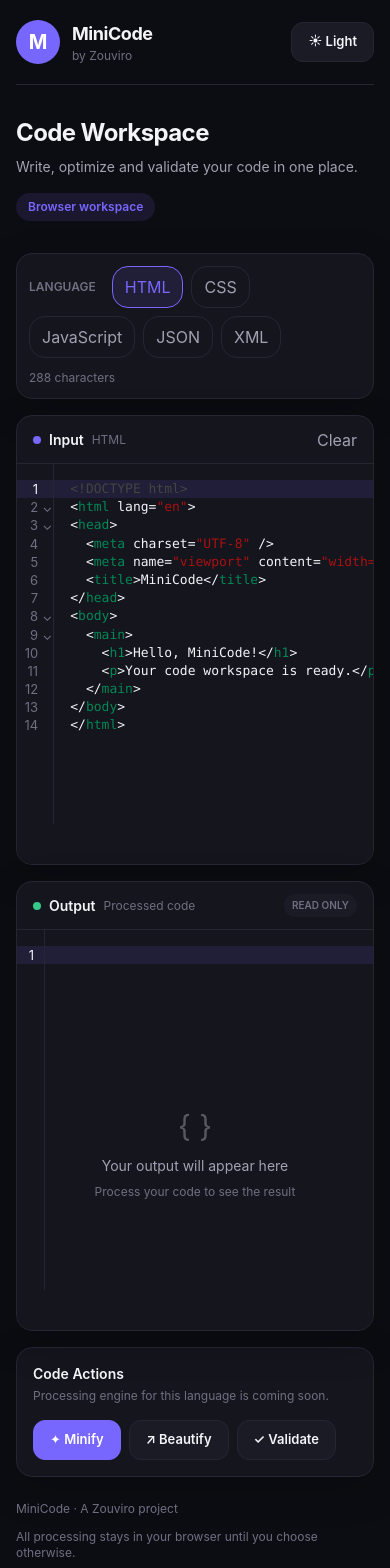
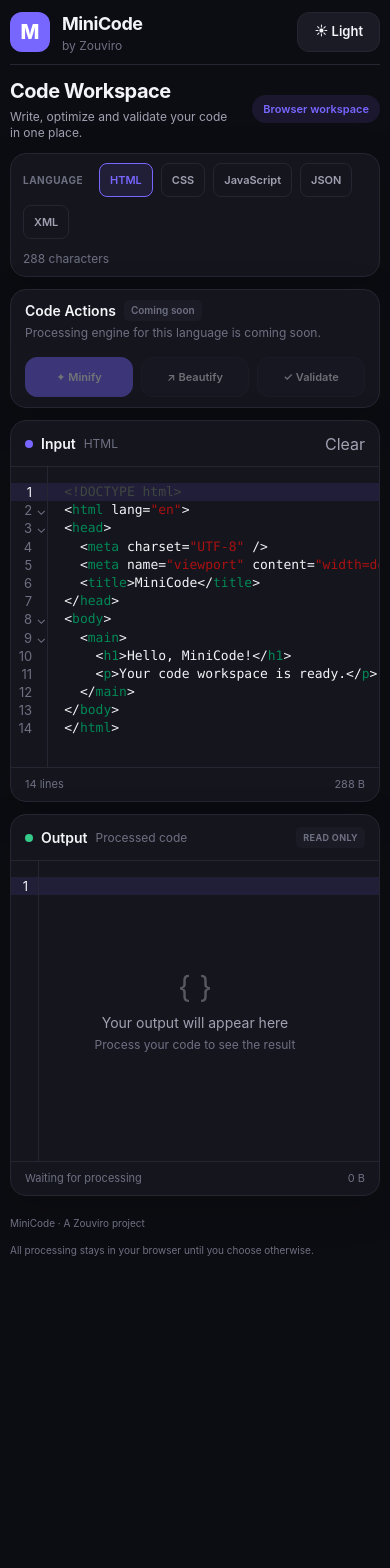
Before and after one commit to N4choiR/ZouviroMC, a React (Vite) app in the folder apps/web/: page / in a window 390 px wide. Shown: the top 1568 px of the page. After the commit the page ends 1276 px from the top, so only its background shows below. Built offline with nearby package versions, Linux system fonts and the light colour scheme.

Commit message:
feat: optimize responsive workspace layout

```diff
--- a/apps/web/src/app/App.tsx
+++ b/apps/web/src/app/App.tsx
@@ -1,8 +1,5 @@
 import { useEffect, useState } from "react";
-import {
-  CodeEditor,
-  type CodeLanguage,
-} from "../components/editor/CodeEditor";
+import { CodeEditor, type CodeLanguage } from "../components/editor/CodeEditor";
 import { processJson, type JsonOperation } from "../engines/browser/json.engine";
 
 type Theme = "dark" | "light";
@@ -37,7 +34,6 @@ const initialCode: Record<CodeLanguage, string> = {
   </main>
 </body>
 </html>`,
-
   css: `/* MiniCode CSS Example */
 
 .container {
@@ -53,7 +49,6 @@ const initialCode: Record<CodeLanguage, string> = {
   font-size: 32px;
   font-weight: bold;
 }`,
-
   javascript: `// MiniCode JavaScript Example
 
 const app = {
@@ -66,7 +61,6 @@ function greet(name) {
 }
 
 console.log(greet(app.name));`,
-
   json: `{
   "name": "MiniCode",
   "version": "1.0.0",
@@ -79,7 +73,6 @@ console.log(greet(app.name));`,
     "XML"
   ]
 }`,
-
   xml: `<?xml version="1.0" encoding="UTF-8"?>
 <project>
   <name>MiniCode</name>
@@ -112,66 +105,36 @@ function App() {
   });
 
   const [language, setLanguage] = useState<CodeLanguage>("html");
-
-  const [codes, setCodes] =
-    useState<Record<CodeLanguage, string>>(initialCode);
-
-  const [outputs, setOutputs] =
-    useState<Record<CodeLanguage, string>>(emptyOutputs);
-
+  const [codes, setCodes] = useState<Record<CodeLanguage, string>>(initialCode);
+  const [outputs, setOutputs] = useState<Record<CodeLanguage, string>>(emptyOutputs);
   const [indentation, setIndentation] = useState<Indentation>(2);
-
   const [statuses, setStatuses] =
     useState<Partial<Record<CodeLanguage, OperationStatus>>>({});
 
   const source = codes[language];
   const output = outputs[language];
   const status = statuses[language];
+  const isJson = language === "json";
 
   const setSource = (value: string) => {
-    setCodes((current) => ({
-      ...current,
-      [language]: value,
-    }));
-
-    setStatuses((current) => ({
-      ...current,
-      [language]: undefined,
-    }));
-
-    setOutputs((current) => ({
-      ...current,
-      [language]: "",
-    }));
+    setCodes((current) => ({ ...current, [language]: value }));
+    setStatuses((current) => ({ ...current, [language]: undefined }));
+    setOutputs((current) => ({ ...current, [language]: "" }));
   };
 
   const clearCurrentLanguage = () => {
-    setCodes((current) => ({
-      ...current,
-      [language]: "",
-    }));
-
-    setOutputs((current) => ({
-      ...current,
-      [language]: "",
-    }));
-
-    setStatuses((current) => ({
-      ...current,
-      [language]: undefined,
-    }));
+    setCodes((current) => ({ ...current, [language]: "" }));
+    setOutputs((current) => ({ ...current, [language]: "" }));
+    setStatuses((current) => ({ ...current, [language]: undefined }));
   };
 
   const handleJsonOperation = (operation: JsonOperation) => {
-    if (language !== "json") return;
+    if (!isJson) return;
 
     const result = processJson(source, operation, indentation);
 
     if (result.success && operation !== "validate") {
-      setOutputs((current) => ({
-        ...current,
-        json: result.output,
-      }));
+      setOutputs((current) => ({ ...current, json: result.output }));
     }
 
     setStatuses((current) => ({
@@ -206,44 +169,27 @@ function App() {
       ? Math.max(0, ((sourceSize - outputSize) / sourceSize) * 100)
       : null;
 
-  const isJson = language === "json";
+  return (
+    <main className="mc-app-shell">
+      <div className="mc-app-container">
 
-  return (
-    <main className="min-h-screen px-4 py-5 sm:px-7 lg:px-10">
-      <div className="mx-auto max-w-[1600px]">
-
-        {/* Header */}
-        <header
-          className="flex flex-wrap items-center justify-between gap-4 border-b pb-5"
-          style={{ borderColor: "var(--border-subtle)" }}
-        >
+        <header className="mc-header">
           <div className="flex items-center gap-3">
-            <div
-              className="flex h-11 w-11 items-center justify-center rounded-xl text-xl font-bold text-white"
-              style={{ background: "var(--color-accent)" }}
-            >
-              M
-            </div>
-
+            <div className="mc-brand-mark">M</div>
             <div>
-              <h1 className="text-lg font-bold tracking-tight">
-                MiniCode
-              </h1>
+              <h1 className="text-lg font-bold tracking-tight">MiniCode</h1>
               <p className="text-xs mc-muted">by Zouviro</p>
             </div>
           </div>
 
-          <div className="flex items-center gap-2">
+          <div className="flex items-center gap-3">
             <span className="hidden text-xs mc-muted sm:inline">
               Lightweight Online Code Toolkit
             </span>
-
             <button
               className="mc-button"
               onClick={() =>
-                setTheme((current) =>
-                  current === "dark" ? "light" : "dark"
-                )
+                setTheme((current) => current === "dark" ? "light" : "dark")
               }
               aria-label="Toggle color theme"
             >
@@ -252,35 +198,19 @@ function App() {
           </div>
         </header>
 
-        {/* Workspace Heading */}
-        <section className="py-8">
-          <div className="flex flex-wrap items-center justify-between gap-4">
-            <div>
-              <h2 className="text-2xl font-bold tracking-tight sm:text-3xl">
-                Code Workspace
-              </h2>
-
-              <p className="mt-2 text-sm mc-secondary">
-                Write, optimize and validate your code in one place.
-              </p>
-            </div>
-
-            <span
-              className="rounded-full px-3 py-1.5 text-xs font-semibold"
-              style={{
-                background: "var(--color-accent-soft)",
-                color: "var(--color-accent)",
-              }}
-            >
-              Browser workspace
-            </span>
+        <section className="mc-workspace-heading">
+          <div>
+            <h2 className="text-xl font-bold tracking-tight">Code Workspace</h2>
+            <p className="mt-1 text-xs mc-secondary">
+              Write, optimize and validate your code in one place.
+            </p>
           </div>
+          <span className="mc-workspace-badge">Browser workspace</span>
         </section>
 
-        {/* Language Selector */}
-        <section className="mc-panel mb-4 flex flex-wrap items-center justify-between gap-3 p-3">
+        <section className="mc-panel mc-language-bar">
           <div className="flex flex-wrap items-center gap-2">
-            <span className="mr-2 text-xs font-semibold mc-muted">
+            <span className="mr-2 text-[10px] font-bold tracking-wider mc-muted">
               LANGUAGE
             </span>
 
@@ -289,21 +219,9 @@ function App() {
                 key={item.id}
                 onClick={() => setLanguage(item.id)}
                 aria-pressed={language === item.id}
-                className="rounded-lg border px-3 py-2 text-xs font-semibold transition-colors"
-                style={{
-                  background:
-                    language === item.id
-                      ? "var(--color-accent-soft)"
-                      : "transparent",
-                  borderColor:
-                    language === item.id
-                      ? "var(--color-accent)"
-                      : "var(--border-subtle)",
-                  color:
-                    language === item.id
-                      ? "var(--color-accent)"
-                      : "var(--text-secondary)",
-                }}
+                className={`mc-language-button ${
+                  language === item.id ? "active" : ""
+                }`}
               >
                 {item.label}
               </button>
@@ -315,138 +233,18 @@ function App() {
           </span>
         </section>
 
-        {/* Editors */}
-        <section className="mc-workspace">
-
-          {/* Input */}
-          <div className="mc-panel overflow-hidden">
-            <div
-              className="flex h-12 items-center justify-between border-b px-4"
-              style={{ borderColor: "var(--border-subtle)" }}
-            >
-              <div className="flex items-center gap-2">
-                <span
-                  className="h-2 w-2 rounded-full"
-                  style={{ background: "var(--color-accent)" }}
-                />
-
-                <span className="text-sm font-semibold">Input</span>
-
-                <span className="text-xs mc-muted">
-                  {languages.find((item) => item.id === language)?.label}
-                </span>
-              </div>
-
-              <button
-                className="text-xs mc-secondary transition-colors hover:text-[var(--text-primary)]"
-                onClick={clearCurrentLanguage}
-              >
-                Clear
-              </button>
-            </div>
-
-            <div className="mc-editor-shell">
-              <CodeEditor
-                value={source}
-                language={language}
-                onChange={setSource}
-                placeholder="Start writing your code..."
-              />
-            </div>
-
-            <div
-              className="flex h-10 items-center justify-between border-t px-4 text-xs"
-              style={{
-                borderColor: "var(--border-subtle)",
-                color: "var(--text-muted)",
-              }}
-            >
-              <span>{lineCount} lines</span>
-              <span>{formatBytes(sourceSize)}</span>
-            </div>
-          </div>
-
-          {/* Output */}
-          <div className="mc-panel overflow-hidden">
-            <div
-              className="flex h-12 items-center justify-between border-b px-4"
-              style={{ borderColor: "var(--border-subtle)" }}
-            >
-              <div className="flex items-center gap-2">
-                <span
-                  className="h-2 w-2 rounded-full"
-                  style={{ background: "var(--color-success)" }}
-                />
-
-                <span className="text-sm font-semibold">Output</span>
-
-                <span className="text-xs mc-muted">
-                  Processed code
-                </span>
-              </div>
-
-              <span
-                className="rounded-md px-2 py-1 text-[10px] font-semibold"
-                style={{
-                  background: "var(--bg-elevated)",
-                  color: "var(--text-muted)",
-                }}
-              >
-                READ ONLY
+        <section className="mc-panel mc-toolbar">
+          <div className="mc-toolbar-info">
+            <div className="flex items-center gap-2">
+              <p className="text-sm font-semibold">Code Actions</p>
+              <span className="mc-toolbar-mode">
+                {isJson ? "JSON" : "Coming soon"}
               </span>
             </div>
 
-            <div className="mc-editor-shell relative">
-              <CodeEditor
-                value={output}
-                language={language}
-                readOnly
-                placeholder="Your processed code will appear here..."
-              />
-
-              {!output && (
-                <div className="pointer-events-none absolute inset-0 flex items-center justify-center px-6 text-center">
-                  <div>
-                    <div className="mb-3 text-3xl opacity-30">
-                      {"{ }"}
-                    </div>
-
-                    <p className="text-sm mc-secondary">
-                      Your output will appear here
-                    </p>
-
-                    <p className="mt-2 text-xs mc-muted">
-                      Process your code to see the result
-                    </p>
-                  </div>
-                </div>
-              )}
-            </div>
-
-            <div
-              className="flex h-10 items-center justify-between border-t px-4 text-xs"
-              style={{
-                borderColor: "var(--border-subtle)",
-                color: "var(--text-muted)",
-              }}
-            >
-              <span>
-                {output ? "Processing complete" : "Waiting for processing"}
-              </span>
-
-              <span>{formatBytes(outputSize)}</span>
-            </div>
-          </div>
-        </section>
-
-        {/* Toolbar */}
-        <section className="mc-panel mt-4 flex flex-wrap items-center justify-between gap-4 p-4">
-          <div className="min-w-0">
-            <p className="text-sm font-semibold">Code Actions</p>
-
             <p className="mt-1 text-xs mc-muted">
               {isJson
-                ? "JSON processing runs locally in your browser."
+                ? "Processing runs locally in your browser."
                 : "Processing engine for this language is coming soon."}
             </p>
 
@@ -454,22 +252,17 @@ function App() {
               <p
                 role="status"
                 aria-live="polite"
-                className="mt-3 text-xs font-medium"
+                className="mt-2 text-xs font-medium"
                 style={{
-                  color:
-                    status.type === "success"
-                      ? "var(--color-success)"
-                      : "var(--color-danger, #ef4444)",
+                  color: status.type === "success"
+                    ? "var(--color-success)"
+                    : "var(--color-danger)",
                 }}
               >
                 {status.type === "success" ? "✓ " : "⚠ "}
                 {status.message}
-              </p>
-            )}
-
-            {reductionPercent !== null && (
-              <p className="mt-1 text-xs mc-secondary">
-                Size reduction: {reductionPercent.toFixed(2)}%
+                {reductionPercent !== null &&
+                  ` · Size reduction: ${reductionPercent.toFixed(2)}%`}
               </p>
             )}
           </div>
@@ -483,7 +276,7 @@ function App() {
                   onChange={(event) =>
                     setIndentation(Number(event.target.value) as Indentation)
                   }
-                  className="mc-button"
+                  className="mc-button mc-indent-select"
                   aria-label="JSON indentation"
                 >
                   <option value={2}>2 spaces</option>
@@ -521,13 +314,86 @@ function App() {
           </div>
         </section>
 
-        {/* Footer */}
-        <footer className="flex flex-wrap items-center justify-between gap-3 py-6 text-xs mc-muted">
+        <section className="mc-workspace">
+
+          <div className="mc-panel mc-editor-panel">
+            <div className="mc-editor-header">
+              <div className="flex items-center gap-2">
+                <span className="mc-editor-dot input-dot" />
+                <span className="text-sm font-semibold">Input</span>
+                <span className="text-xs mc-muted">
+                  {languages.find((item) => item.id === language)?.label}
+                </span>
+              </div>
+
+              <button
+                className="text-xs mc-secondary hover:text-[var(--text-primary)]"
+                onClick={clearCurrentLanguage}
+              >
+                Clear
+              </button>
+            </div>
+
+            <div className="mc-editor-shell">
+              <CodeEditor
+                value={source}
+                language={language}
+                onChange={setSource}
+                placeholder="Start writing your code..."
+              />
+            </div>
+
+            <div className="mc-editor-footer">
+              <span>{lineCount} lines</span>
+              <span>{formatBytes(sourceSize)}</span>
+            </div>
+          </div>
+
+          <div className="mc-panel mc-editor-panel">
+            <div className="mc-editor-header">
+              <div className="flex items-center gap-2">
+                <span className="mc-editor-dot output-dot" />
+                <span className="text-sm font-semibold">Output</span>
+                <span className="text-xs mc-muted">Processed code</span>
+              </div>
+
+              <span className="mc-readonly-label">READ ONLY</span>
+            </div>
+
+            <div className="mc-editor-shell mc-output-shell">
+              <CodeEditor
+                value={output}
+                language={language}
+                readOnly
+                placeholder="Your processed code will appear here..."
+              />
+
+              {!output && (
+                <div className="mc-output-placeholder">
+                  <div className="mb-2 text-3xl opacity-30">{"{ }"}</div>
+                  <p className="text-sm mc-secondary">
+                    Your output will appear here
+                  </p>
+                  <p className="mt-1 text-xs mc-muted">
+                    Process your code to see the result
+                  </p>
+                </div>
+              )}
+            </div>
+
+            <div className="mc-editor-footer">
+              <span>
+                {output ? "Processing complete" : "Waiting for processing"}
+              </span>
+              <span>{formatBytes(outputSize)}</span>
+            </div>
+          </div>
+
+        </section>
+
+        <footer className="mc-footer">
           <span>MiniCode · A Zouviro project</span>
-
-          <span>
-            All processing stays in your browser until you choose otherwise.
-          </span>
+          <span>All processing stays in your browser until you choose otherwise.</span>
         </footer>
 
       </div>
--- a/apps/web/src/styles/globals.css
+++ b/apps/web/src/styles/globals.css
@@ -267,3 +267,354 @@ textarea:focus-visible {
     max-height: 360px !important;
   }
 }
+
+/* ========================================
+   MiniCode Compact Workspace Layout
+======================================== */
+
+.mc-app-shell {
+  min-height: 100vh;
+  min-height: 100dvh;
+  padding: 12px 24px 8px;
+}
+
+.mc-app-container {
+  width: 100%;
+  max-width: 1600px;
+  height: calc(100vh - 20px);
+  height: calc(100dvh - 20px);
+  margin: 0 auto;
+  display: flex;
+  flex-direction: column;
+  gap: 12px;
+}
+
+.mc-header {
+  min-height: 58px;
+  flex-shrink: 0;
+  display: flex;
+  align-items: center;
+  justify-content: space-between;
+  gap: 16px;
+  padding-bottom: 10px;
+  border-bottom: 1px solid var(--border-subtle);
+}
+
+.mc-brand-mark {
+  width: 40px;
+  height: 40px;
+  display: flex;
+  align-items: center;
+  justify-content: center;
+  border-radius: 12px;
+  background: var(--color-accent);
+  color: white;
+  font-size: 20px;
+  font-weight: 800;
+}
+
+.mc-workspace-heading {
+  min-height: 54px;
+  flex-shrink: 0;
+  display: flex;
+  align-items: center;
+  justify-content: space-between;
+  gap: 12px;
+}
+
+.mc-workspace-badge {
+  padding: 6px 11px;
+  border-radius: 999px;
+  background: var(--color-accent-soft);
+  color: var(--color-accent);
+  font-size: 11px;
+  font-weight: 600;
+  white-space: nowrap;
+}
+
+.mc-language-bar {
+  min-height: 58px;
+  flex-shrink: 0;
+  display: flex;
+  align-items: center;
+  justify-content: space-between;
+  gap: 12px;
+  padding: 9px 12px;
+}
+
+.mc-language-button {
+  min-height: 34px;
+  padding: 0 13px;
+  border: 1px solid var(--border-subtle);
+  border-radius: 8px;
+  background: transparent;
+  color: var(--text-secondary);
+  font-size: 12px;
+  font-weight: 600;
+  transition: all 150ms ease;
+}
+
+.mc-language-button:hover {
+  border-color: var(--border-strong);
+  color: var(--text-primary);
+}
+
+.mc-language-button.active {
+  border-color: var(--color-accent);
+  background: var(--color-accent-soft);
+  color: var(--color-accent);
+}
+
+.mc-toolbar {
+  min-height: 76px;
+  flex-shrink: 0;
+  display: flex;
+  align-items: center;
+  justify-content: space-between;
+  gap: 16px;
+  padding: 10px 14px;
+}
+
+.mc-toolbar-info {
+  min-width: 0;
+}
+
+.mc-toolbar-mode {
+  padding: 3px 7px;
+  border-radius: 5px;
+  background: var(--bg-elevated);
+  color: var(--text-muted);
+  font-size: 10px;
+  font-weight: 600;
+}
+
+.mc-indent-select {
+  min-height: 34px;
+  padding: 0 9px;
+}
+
+.mc-button:disabled {
+  cursor: not-allowed;
+  opacity: 0.4;
+  transform: none;
+}
+
+.mc-workspace {
+  flex: 1;
+  min-height: 0;
+  display: grid;
+  grid-template-columns: minmax(0, 1fr) minmax(0, 1fr);
+  gap: 14px;
+}
+
+.mc-editor-panel {
+  min-width: 0;
+  min-height: 0;
+  display: flex;
+  flex-direction: column;
+  overflow: hidden;
+}
+
+.mc-editor-header {
+  height: 46px;
+  min-height: 46px;
+  flex-shrink: 0;
+  display: flex;
+  align-items: center;
+  justify-content: space-between;
+  padding: 0 14px;
+  border-bottom: 1px solid var(--border-subtle);
+}
+
+.mc-editor-dot {
+  width: 8px;
+  height: 8px;
+  border-radius: 50%;
+}
+
+.input-dot {
+  background: var(--color-accent);
+}
+
+.output-dot {
+  background: var(--color-success);
+}
+
+.mc-readonly-label {
+  padding: 4px 7px;
+  border-radius: 5px;
+  background: var(--bg-elevated);
+  color: var(--text-muted);
+  font-size: 9px;
+  font-weight: 700;
+  letter-spacing: 0.04em;
+}
+
+.mc-editor-shell {
+  position: relative;
+  flex: 1;
+  min-height: 0;
+  overflow: hidden;
+  background: var(--bg-panel);
+}
+
+.mc-editor-shell .mc-code-editor {
+  width: 100% !important;
+  height: 100% !important;
+  min-height: 0 !important;
+  max-height: none !important;
+}
+
+.mc-editor-shell .cm-editor {
+  height: 100% !important;
+  min-height: 0 !important;
+  max-height: 100% !important;
+}
+
+.mc-editor-shell .cm-scroller {
+  height: 100% !important;
+  overflow: auto !important;
+  overscroll-behavior: contain;
+}
+
+.mc-editor-footer {
+  height: 34px;
+  min-height: 34px;
+  flex-shrink: 0;
+  display: flex;
+  align-items: center;
+  justify-content: space-between;
+  padding: 0 14px;
+  border-top: 1px solid var(--border-subtle);
+  color: var(--text-muted);
+  font-size: 11px;
+}
+
+.mc-output-placeholder {
+  position: absolute;
+  inset: 0;
+  display: flex;
+  flex-direction: column;
+  align-items: center;
+  justify-content: center;
+  padding: 20px;
+  text-align: center;
+  pointer-events: none;
+}
+
+.mc-footer {
+  min-height: 26px;
+  flex-shrink: 0;
+  display: flex;
+  align-items: center;
+  justify-content: space-between;
+  gap: 12px;
+  color: var(--text-muted);
+  font-size: 10px;
+}
+
+/* Short desktop screens */
+@media (min-width: 768px) and (max-height: 820px) {
+  .mc-app-container {
+    gap: 8px;
+  }
+
+  .mc-header {
+    min-height: 48px;
+  }
+
+  .mc-brand-mark {
+    width: 34px;
+    height: 34px;
+  }
+
+  .mc-workspace-heading {
+    min-height: 44px;
+  }
+
+  .mc-language-bar {
+    min-height: 50px;
+  }
+
+  .mc-toolbar {
+    min-height: 66px;
+  }
+}
+
+/* Tablet and mobile */
+@media (max-width: 767px) {
+  .mc-app-shell {
+    min-height: 100vh;
+    height: auto;
+    padding: 12px;
+  }
+
+  .mc-app-container {
+    height: auto;
+    min-height: 100vh;
+    gap: 12px;
+  }
+
+  .mc-header {
+    min-height: 52px;
+  }
+
+  .mc-workspace-heading {
+    min-height: 48px;
+  }
+
+  .mc-language-bar {
+    align-items: flex-start;
+    flex-direction: column;
+  }
+
+  .mc-toolbar {
+    align-items: flex-start;
+    flex-direction: column;
+  }
+
+  .mc-toolbar-info {
+    width: 100%;
+  }
+
+  .mc-workspace {
+    flex: none;
+    grid-template-columns: minmax(0, 1fr);
+    gap: 12px;
+  }
+
+  .mc-editor-panel {
+    min-height: 380px;
+  }
+
+  .mc-editor-shell {
+    min-height: 300px;
+  }
+
+  .mc-footer {
+    align-items: flex-start;
+    flex-direction: column;
+    padding: 8px 0;
+  }
+}
+
+@media (max-width: 420px) {
+  .mc-app-shell {
+    padding: 10px;
+  }
+
+  .mc-language-button {
+    padding: 0 10px;
+    font-size: 11px;
+  }
+
+  .mc-toolbar > div:last-child {
+    width: 100%;
+  }
+
+  .mc-toolbar > div:last-child .mc-button {
+    flex: 1;
+    padding: 0 9px;
+    font-size: 11px;
+  }
+}
```
